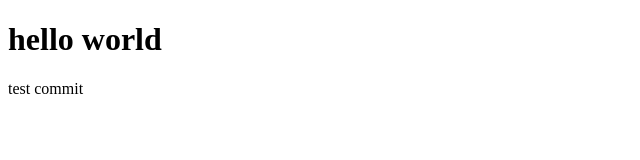
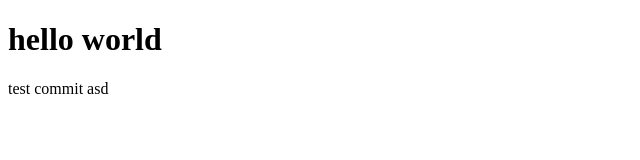
Before and after one commit to K-Shelby/test, a plain HTML site: page index.html in a window 1280 px wide. Shown: the full height of the page, 0-640 px from the left. Drawn offline with Linux system fonts and the light colour scheme.

Commit message:
skjdhfksjdf

```diff
--- a/index.html
+++ b/index.html
@@ -8,6 +8,6 @@
 </head>
 <body>
     <h1>hello world</h1>
-    <p>test commit</p>
+    <p>test commit asd</p>
 </body>
 </html>
```
